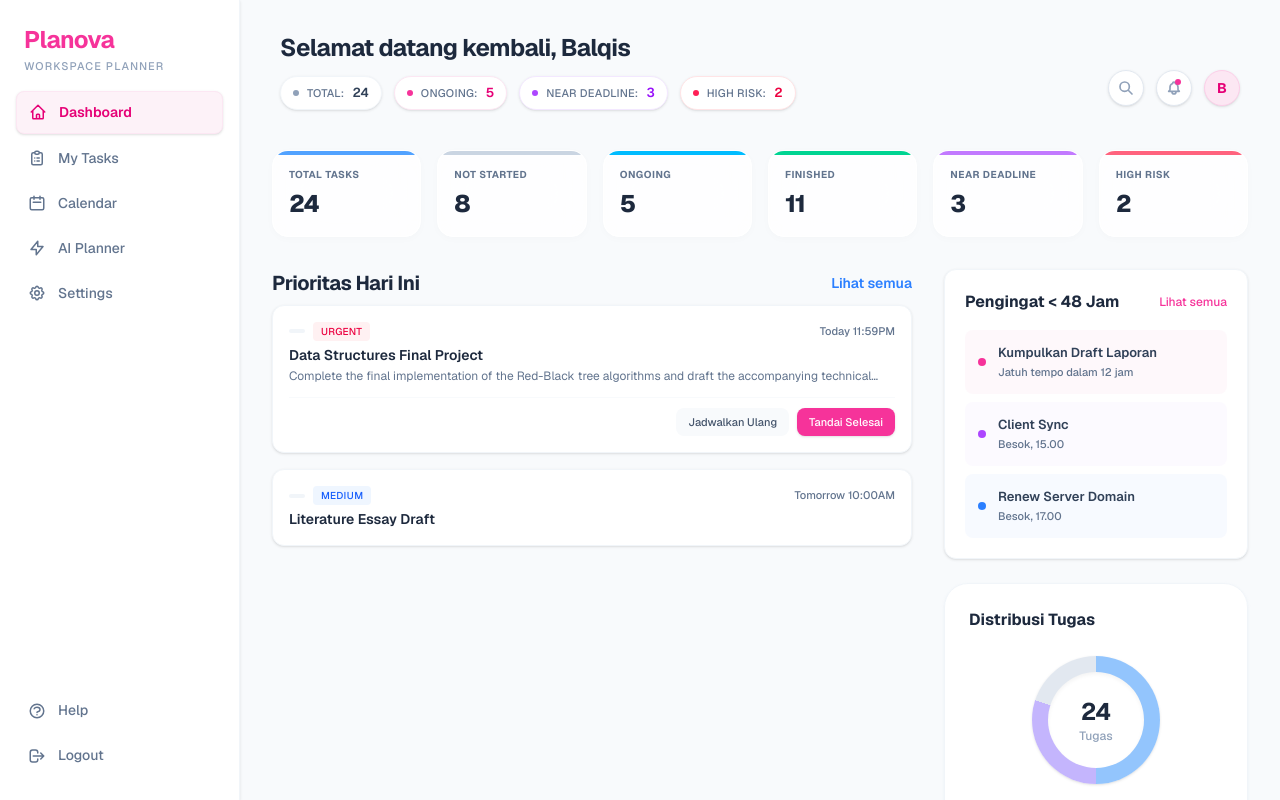
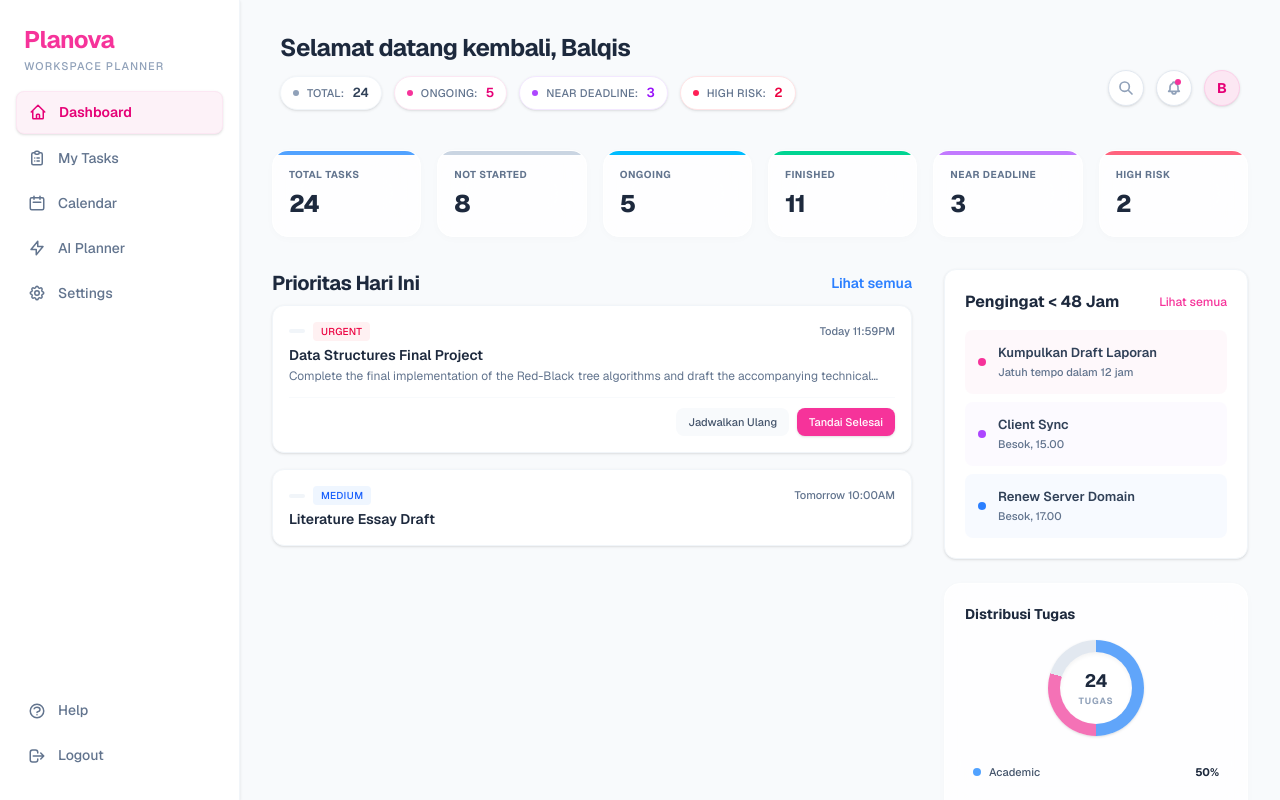
Before and after one commit to Ctiaqis/Planova, a Next.js app: page / in a window 1280 px wide. Built offline with nearby package versions, Linux system fonts and the light colour scheme.

Commit message:
style: update task distribution widget

```diff
--- a/src/components/task-distribution.tsx
+++ b/src/components/task-distribution.tsx
@@ -1,45 +1,45 @@
 export function TaskDistribution() {
   return (
-    <div className="bg-white rounded-3xl p-6 shadow-sm shadow-slate-200/40 border border-slate-100">
-      <h3 className="text-base font-bold text-slate-800 mb-6">Distribusi Tugas</h3>
+    <div className="bg-white/80 backdrop-blur-xl rounded-2xl p-5 shadow-[0_2px_8px_rgba(0,0,0,0.02)] border border-white hover:shadow-[0_8px_24px_rgba(59,130,246,0.06)] transition-all">
+      <h3 className="text-sm font-bold text-slate-800 mb-4">Distribusi Tugas</h3>
 
-      <div className="flex items-center justify-center mb-8 relative">
-        <div className="w-32 h-32 rounded-full flex items-center justify-center relative shadow-sm"
+      <div className="flex items-center justify-center mb-5 relative">
+        <div className="w-24 h-24 rounded-full flex items-center justify-center shadow-sm relative hover:scale-105 transition-transform duration-500"
              style={{
                background: `conic-gradient(
-                 #93c5fd 0% 50%,
-                 #c4b5fd 50% 80%,
+                 #60a5fa 0% 50%,
+                 #f472b6 50% 80%,
                  #e2e8f0 80% 100%
                )`
              }}>
-          <div className="w-24 h-24 bg-white rounded-full flex flex-col items-center justify-center shadow-inner">
-            <span className="text-2xl font-bold text-slate-800">24</span>
-            <span className="text-xs text-slate-400 font-medium">Tugas</span>
+          <div className="w-[72px] h-[72px] bg-white rounded-full flex flex-col items-center justify-center shadow-inner">
+            <span className="text-lg font-bold text-slate-800">24</span>
+            <span className="text-[9px] text-slate-400 font-bold uppercase tracking-widest">Tugas</span>
           </div>
         </div>
       </div>
 
-      <div className="space-y-3">
-        <div className="flex items-center justify-between text-sm">
+      <div className="space-y-1">
+        <div className="flex items-center justify-between text-[11px] p-2 rounded-lg hover:bg-slate-50/50 transition-colors">
           <div className="flex items-center gap-2">
-            <div className="w-3 h-3 rounded-full bg-blue-300"></div>
+            <div className="w-2 h-2 rounded-full bg-blue-400"></div>
             <span className="text-slate-600 font-medium">Academic</span>
           </div>
-          <span className="font-semibold text-slate-800">50%</span>
+          <span className="font-bold text-slate-800">50%</span>
         </div>
-        <div className="flex items-center justify-between text-sm">
+        <div className="flex items-center justify-between text-[11px] p-2 rounded-lg hover:bg-slate-50/50 transition-colors">
           <div className="flex items-center gap-2">
-            <div className="w-3 h-3 rounded-full bg-purple-300"></div>
+            <div className="w-2 h-2 rounded-full bg-pink-400"></div>
             <span className="text-slate-600 font-medium">Personal</span>
           </div>
-          <span className="font-semibold text-slate-800">30%</span>
+          <span className="font-bold text-slate-800">30%</span>
         </div>
-        <div className="flex items-center justify-between text-sm">
+        <div className="flex items-center justify-between text-[11px] p-2 rounded-lg hover:bg-slate-50/50 transition-colors">
           <div className="flex items-center gap-2">
-            <div className="w-3 h-3 rounded-full bg-slate-200"></div>
+            <div className="w-2 h-2 rounded-full bg-slate-300"></div>
             <span className="text-slate-600 font-medium">Other</span>
           </div>
-          <span className="font-semibold text-slate-800">20%</span>
+          <span className="font-bold text-slate-800">20%</span>
         </div>
       </div>
     </div>
```
